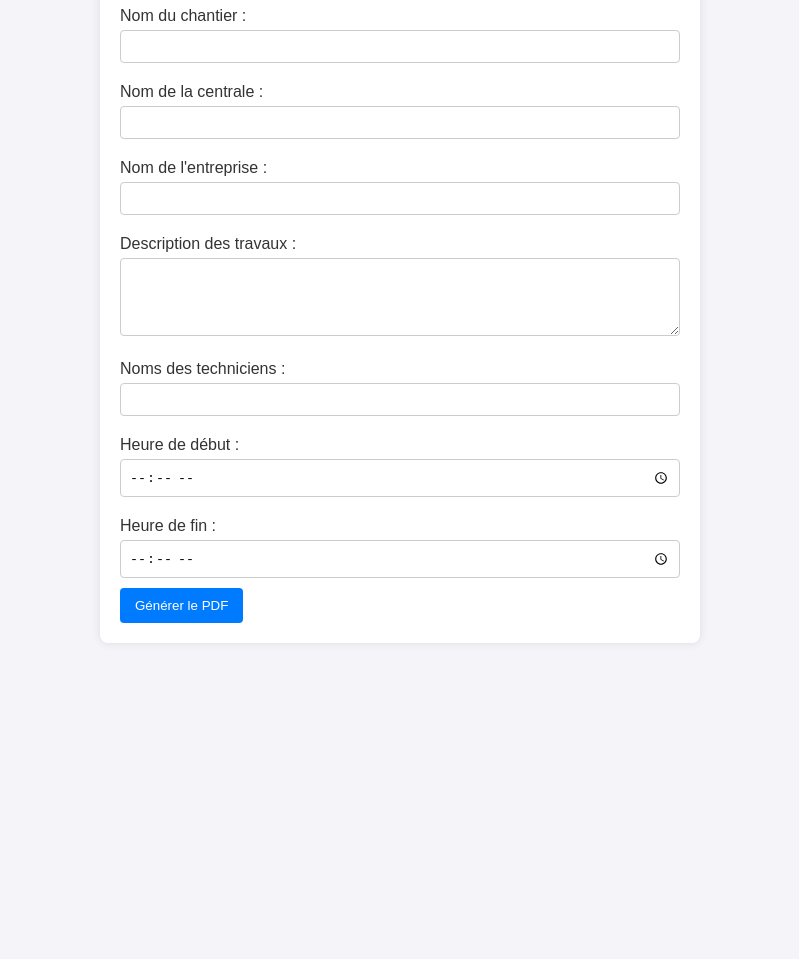
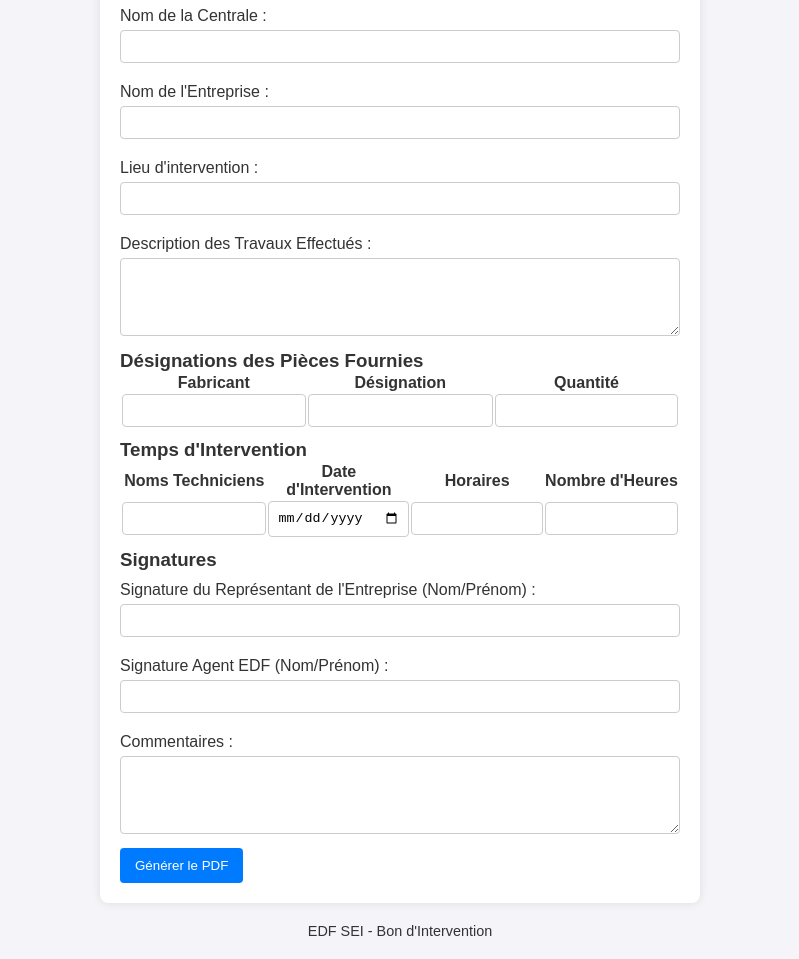
Before and after one commit to alejeune1/assistance-compterendu, a plain HTML site: page index.html in a window 1280 px wide. Shown: the part 254-1213 px from the top of the page, without its empty margins (240-1039 px from the left). Before the commit the page ends 917 px from the top, so only its background shows below. Drawn offline with nearby package versions, Linux system fonts and the light colour scheme.

Commit message:
Update index.html

```diff
--- a/index.html
+++ b/index.html
@@ -3,50 +3,85 @@
   <head>
     <meta charset="UTF-8" />
     <meta name="viewport" content="width=device-width, initial-scale=1.0" />
-    <title>Saisie des Comptes Rendus</title>
+    <title>Formulaire de Saisie - Bon d'Intervention</title>
     <link rel="stylesheet" href="style.css" />
     <script src="https://cdnjs.cloudflare.com/ajax/libs/jspdf/2.5.1/jspdf.umd.min.js"></script>
     <script src="https://cdnjs.cloudflare.com/ajax/libs/jspdf-autotable/3.5.23/jspdf.plugin.autotable.min.js"></script>
   </head>
   <body>
     <header>
-      <h1>Saisie des Comptes Rendus</h1>
+      <h1>Saisie des Comptes Rendus - Bon d'Intervention</h1>
     </header>
 
     <main>
       <form id="form-cr">
+        <label for="date">Date :</label>
+        <input type="date" id="date" required />
+
+        <label for="chantier">Nom du Chantier :</label>
+        <input type="text" id="chantier" required />
+
+        <label for="centrale">Nom de la Centrale :</label>
+        <input type="text" id="centrale" required />
+
+        <label for="entreprise">Nom de l'Entreprise :</label>
+        <input type="text" id="entreprise" required />
+
         <label for="lieu">Lieu d'intervention :</label>
         <input type="text" id="lieu" required />
 
-        <label for="date">Date :</label>
-        <input type="date" id="date" required />
-
-        <label for="chantier">Nom du chantier :</label>
-        <input type="text" id="chantier" required />
-
-        <label for="centrale">Nom de la centrale :</label>
-        <input type="text" id="centrale" required />
-
-        <label for="entreprise">Nom de l'entreprise :</label>
-        <input type="text" id="entreprise" required />
-
-        <label for="description">Description des travaux :</label>
+        <label for="description">Description des Travaux Effectués :</label>
         <textarea id="description" rows="4" required></textarea>
 
-        <label for="techniciens">Noms des techniciens :</label>
-        <input type="text" id="techniciens" required />
+        <h3>Désignations des Pièces Fournies</h3>
+        <table id="pieces-table">
+          <tr>
+            <th>Fabricant</th>
+            <th>Désignation</th>
+            <th>Quantité</th>
+          </tr>
+          <tr>
+            <td><input type="text" name="fabricant[]" /></td>
+            <td><input type="text" name="designation[]" /></td>
+            <td><input type="number" name="quantite[]" /></td>
+          </tr>
+        </table>
 
-        <label for="horaire-debut">Heure de début :</label>
-        <input type="time" id="horaire-debut" required />
+        <h3>Temps d'Intervention</h3>
+        <table id="intervention-table">
+          <tr>
+            <th>Noms Techniciens</th>
+            <th>Date d'Intervention</th>
+            <th>Horaires</th>
+            <th>Nombre d'Heures</th>
+          </tr>
+          <tr>
+            <td><input type="text" name="techniciens[]" /></td>
+            <td><input type="date" name="date_intervention[]" /></td>
+            <td><input type="text" name="horaires[]" /></td>
+            <td><input type="number" name="nbr_heures[]" /></td>
+          </tr>
+        </table>
 
-        <label for="horaire-fin">Heure de fin :</label>
-        <input type="time" id="horaire-fin" required />
+        <h3>Signatures</h3>
+        <label for="representant"
+          >Signature du Représentant de l'Entreprise (Nom/Prénom) :</label
+        >
+        <input type="text" id="representant" required />
+
+        <label for="agent">Signature Agent EDF (Nom/Prénom) :</label>
+        <input type="text" id="agent" required />
+
+        <label for="commentaires">Commentaires :</label>
+        <textarea id="commentaires" rows="4"></textarea>
 
         <button type="submit">Générer le PDF</button>
       </form>
     </main>
 
-    <footer></footer>
+    <footer>
+      <p>EDF SEI - Bon d'Intervention</p>
+    </footer>
 
     <script src="script.js"></script>
   </body>
```
